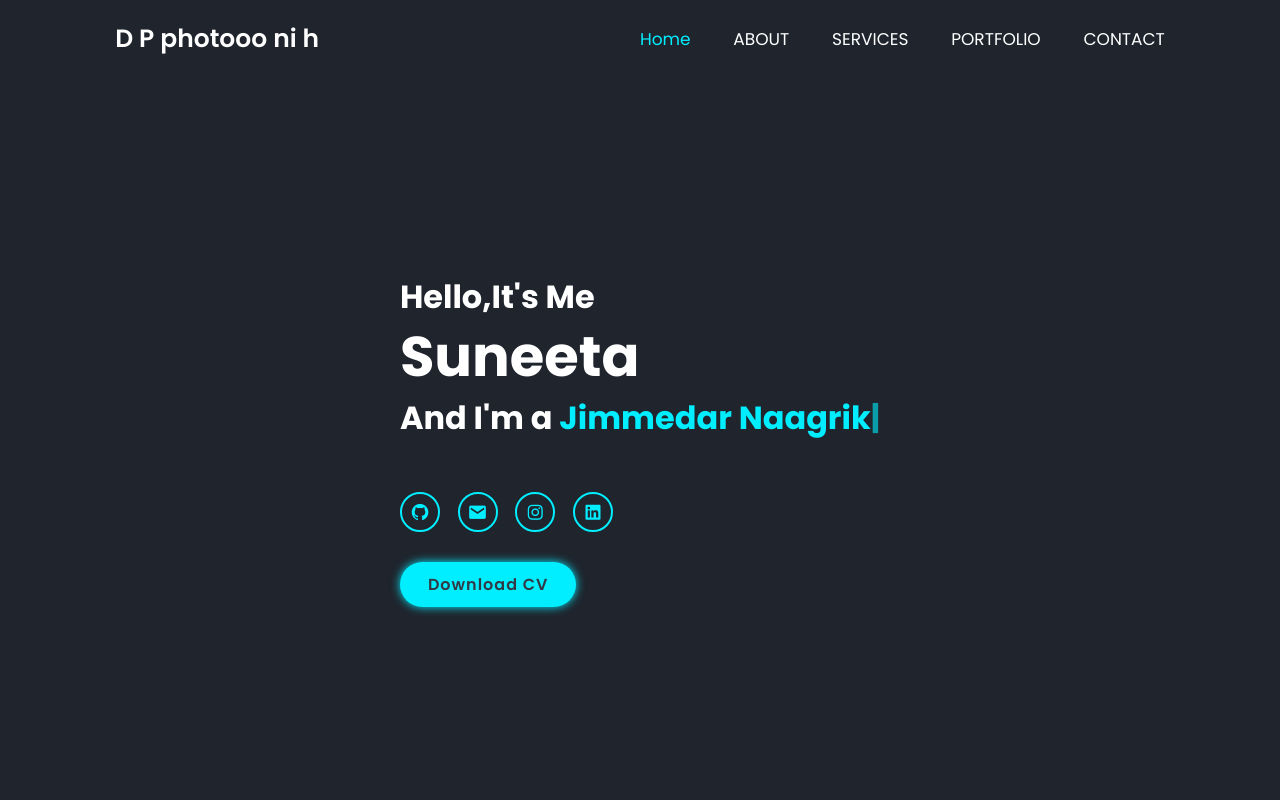
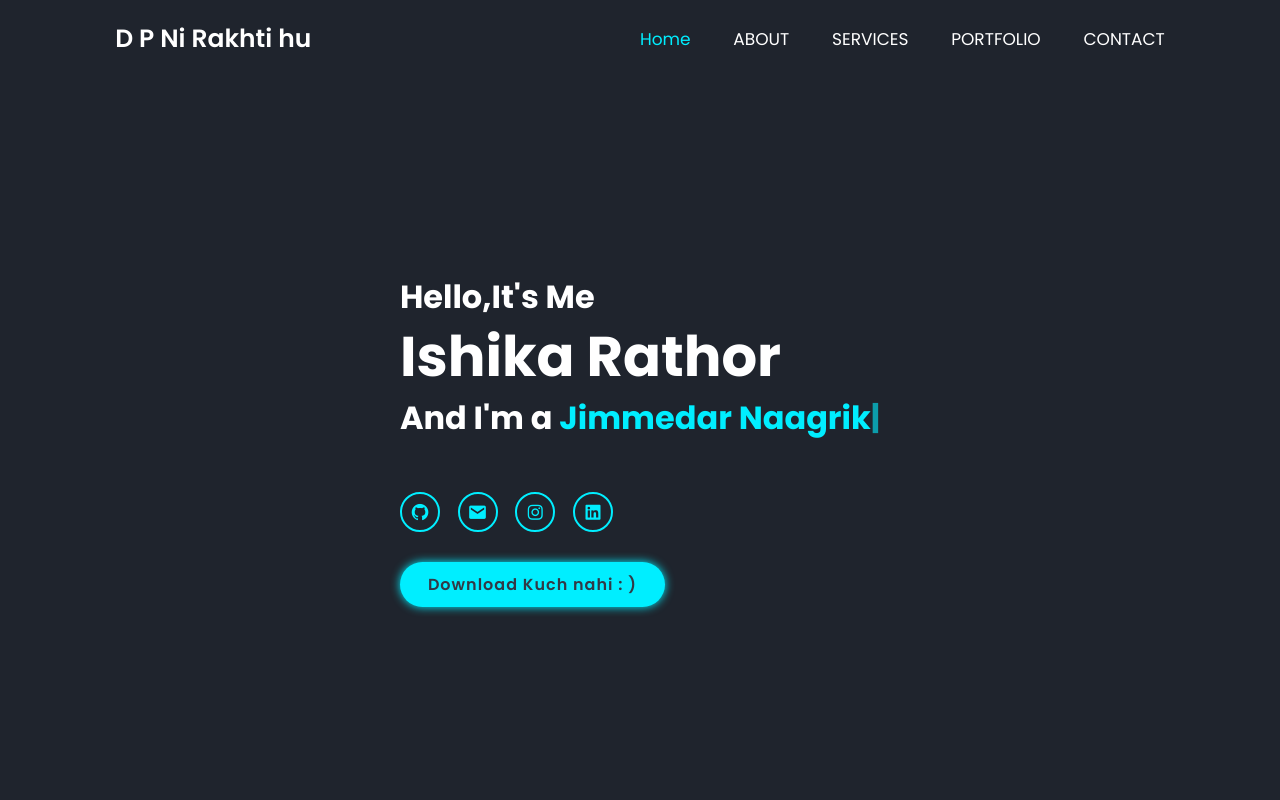
Before and after one commit to teju4tech/CLeint-01, a plain HTML site: page index.html in a window 1280 px wide. Shown: the top 800 px of the page. Drawn offline with nearby package versions, Linux system fonts and the light colour scheme.

Commit message:
Update index.html

```diff
--- a/index.html
+++ b/index.html
@@ -13,7 +13,7 @@
 <body>
     <!--body-->
     <header class="header">
-        <a href="#" class="logo">D P photooo ni h</a>
+        <a href="#" class="logo">D P Ni Rakhti hu</a>
         <i class='bx bx-menu' id="menu-icon"></i>
         <nav class="navbar">
             <a href="#home" class="active">Home</a>
@@ -26,7 +26,7 @@
     <section class="home" id="home">
         <div class="home-content">
             <h3>Hello,It's Me</h3>
-            <h1>Suneeta</h1>
+            <h1>Ishika Rathor</h1>
             <h3>And I'm a <span class="multiple-text"></span></h3>
             <div class="social-media">
                 <a href="https://github.com/teju4tech"><i class='bx bxl-github'></i></a>
@@ -34,7 +34,7 @@
                 <a href="https://teju4tech.github.io/Teju.github.io/"><i class='bx bxl-instagram'></i></a>
                 <a href="https://www.linkedin.com/in/tejpal-singh-767a74224/"><i class='bx bxl-linkedin-square'></i></a>
             </div>
-            <a href="#" class="btn">Download CV</a>
+            <a href="#" class="btn">Download Kuch nahi : ) </a>
         </div>
         <div class="home-img">
            <img src="/1.jpg"
@@ -48,7 +48,7 @@
         <div class="about-content">
             <h2 class="heading">About<span>Me</span></h2>
             <h3>Goverment Teacher</h3>
-            <p>I am Suneeta, a dedicated and passionate Government Teacher from Madhya Pradesh, India. I have been
+            <p>I am Ishika, a dedicated and passionate Government Teacher from Madhya Pradesh, India. I have been
                 working in the field of education for 5 years, and I am committed to providing my students with the best
                 possible learning experience. My passion for education began when I was a young child. I have always
                 been a curious learner and enjoyed the challenge of understanding new concepts. I believe that education
```
